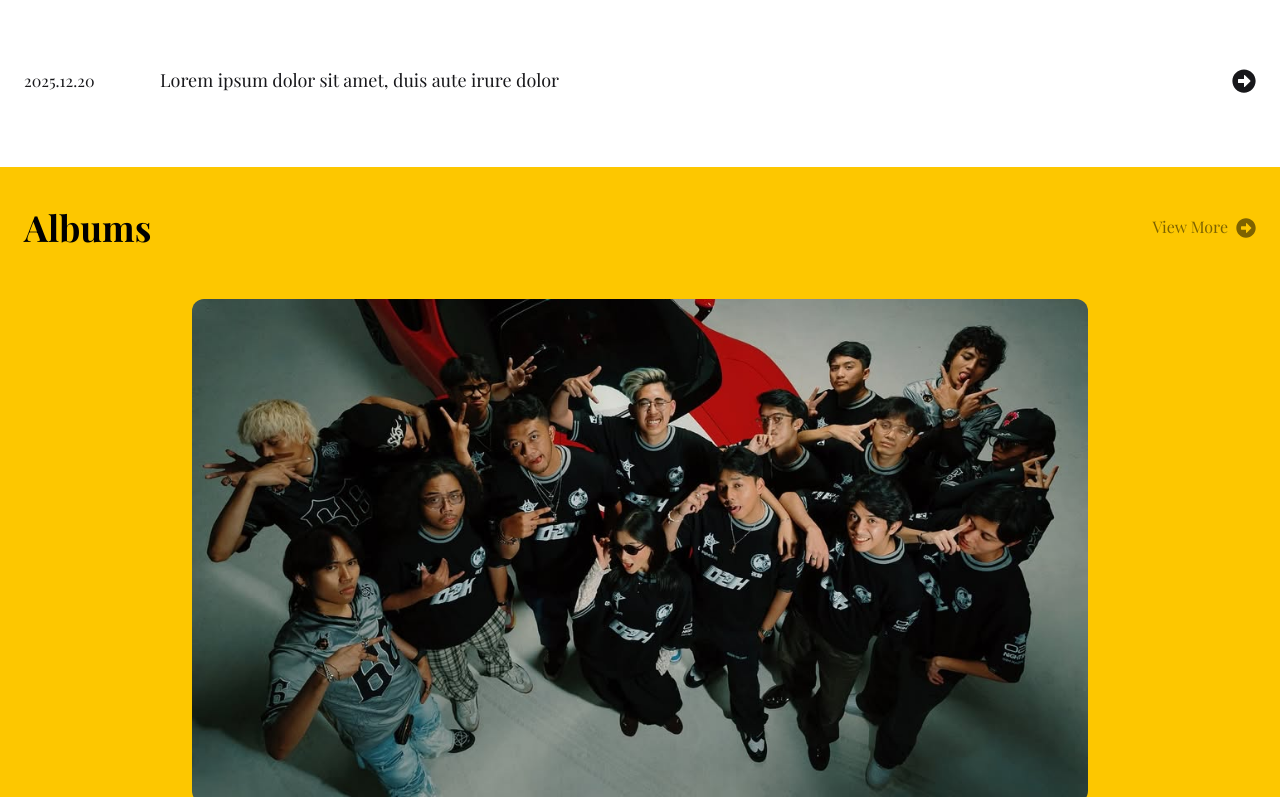
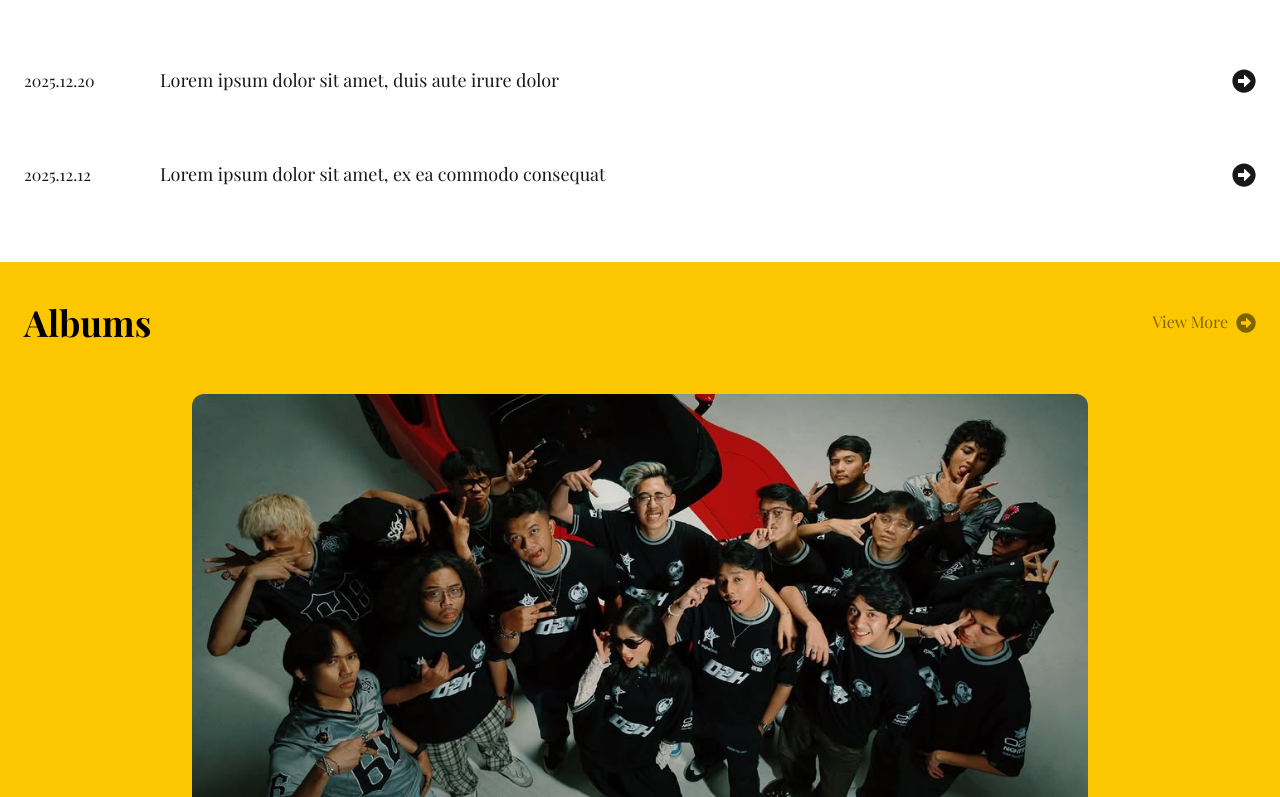
Before and after one commit to WasnDChii4/o2h-website, a Next.js app: page / in a window 1280 px wide. Shown: the part 1263-2060 px from the top of the page. Built offline with nearby package versions, Linux system fonts and the light colour scheme.

Commit message:
Update code

```diff
--- a/app/components/LastestNews.tsx
+++ b/app/components/LastestNews.tsx
@@ -42,7 +42,7 @@ export default async function LatestNews() {
 
   const newsData: News[] = await res.json(); // Mengambil data berita dari respons API dalam format JSON dan menyimpannya dalam variabel newsData, yang akan digunakan untuk menampilkan daftar berita di bagian berita terbaru
 
-  const latestNews = newsData.slice(0, 5); // Mengambil 5 berita terbaru dari data berita yang diambil dari API dengan menggunakan metode slice untuk mengambil elemen pertama hingga kelima dari array newsData, dan menyimpannya dalam variabel latestNews yang akan digunakan untuk menampilkan daftar berita terbaru di bagian berita terbaru
+  const latestNews = newsData.slice(0, 6); // Mengambil 5 berita terbaru dari data berita yang diambil dari API dengan menggunakan metode slice untuk mengambil elemen pertama hingga kelima dari array newsData, dan menyimpannya dalam variabel latestNews yang akan digunakan untuk menampilkan daftar berita terbaru di bagian berita terbaru
 
   return (
     // Section utama untuk bagian berita terbaru dengan padding vertikal
```
